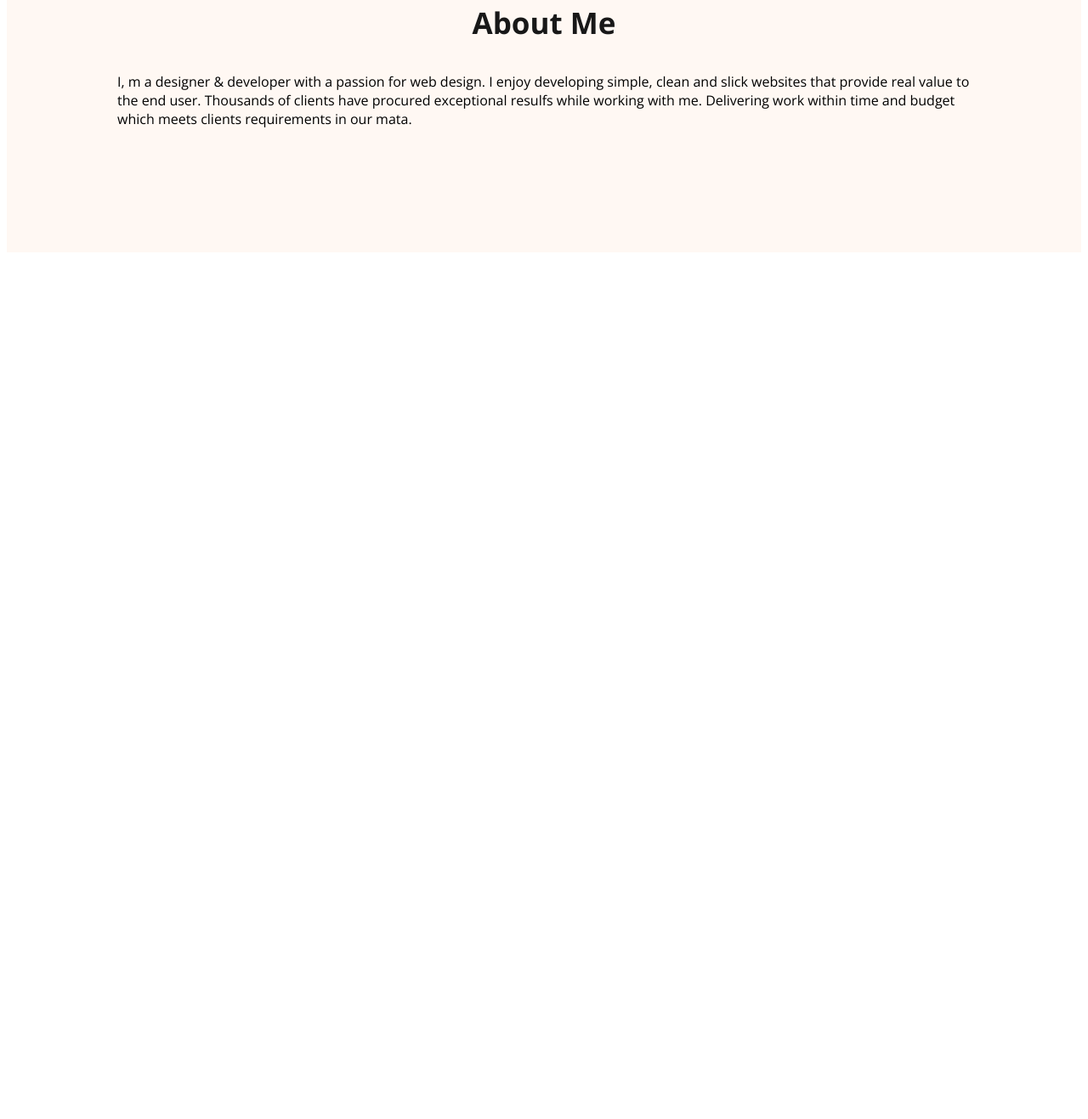
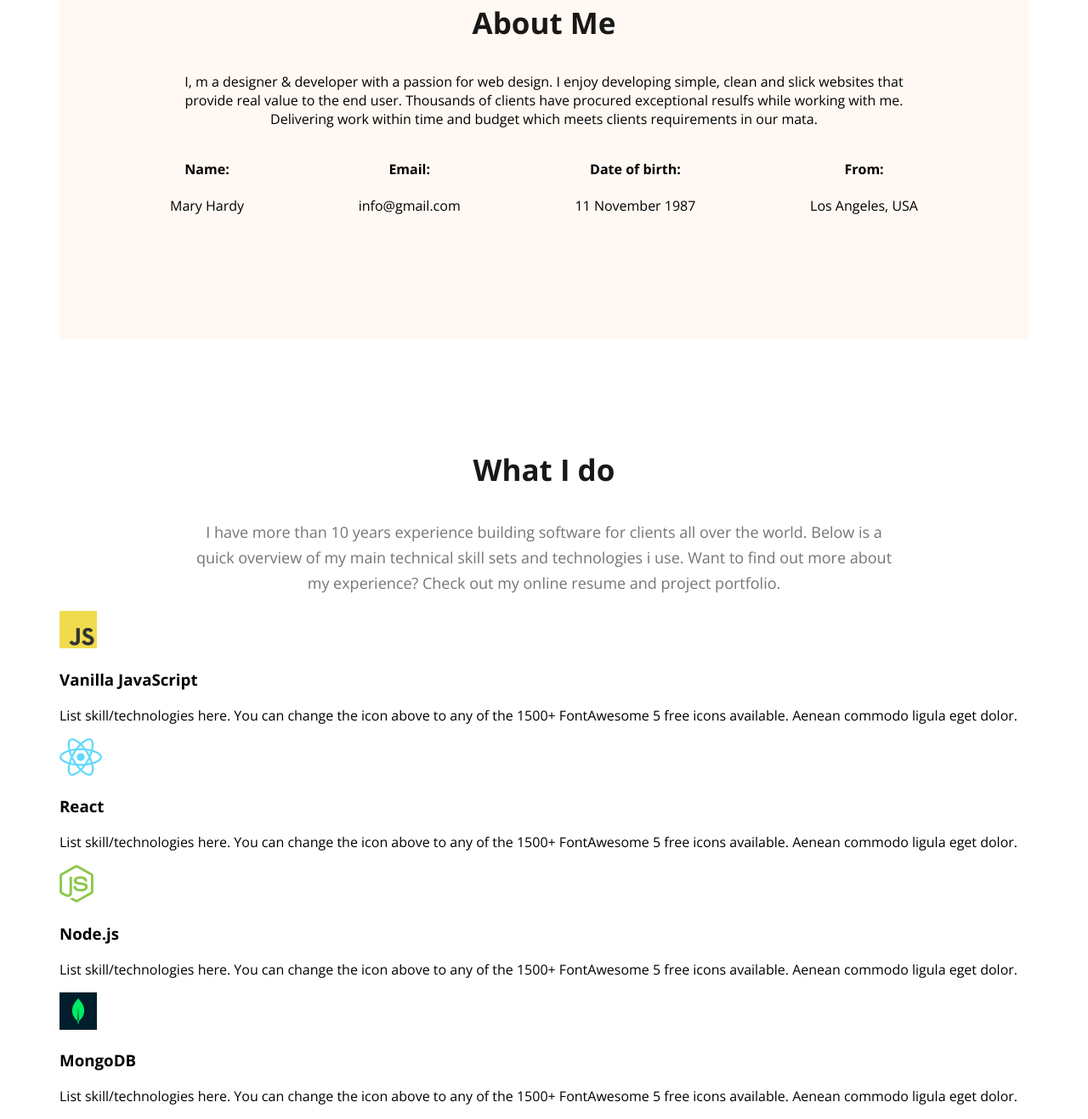
Before and after one commit to Muhammadshipon/web-developer-portfolio, a plain HTML site: page index.html in a window 1280 px wide. Shown: the part 1060-2377 px from the top of the page at 85% size. Before the commit the page ends 1487 px from the top, so only its background shows below. Drawn offline with nearby package versions, Linux system fonts and the light colour scheme; a web font is replaced by a local one.

Commit message:
section added

```diff
--- a/Styles/porfolio.css
+++ b/Styles/porfolio.css
@@ -1,7 +1,8 @@
 /*Common share style*/
 
 *{font-family: 'Bungee Spice', sans-serif;
-  font-family: 'Open Sans', sans-serif;}
+  font-family: 'Open Sans', sans-serif;
+box-sizing: border-box;}
 
   .primary-color{color:#FD6E0A;}
 
@@ -75,7 +76,17 @@ margin-bottom: 20px;}
  /*Main section style*/
 
  /*about section style*/
+
+ main{max-width: 1140px;
+margin: 0px auto;}
  .about{padding: 130px;
 background:#FFF8F3;
 border-radius: 10x;
-margin:130px 0px;}
+margin:130px 0px;
+text-align: center;}
+.about-info-container{
+  display: flex;justify-content: space-between;
+}
+about-info{text-align: center;}
+
+#p-1{padding: 0px 150px;}
--- a/index.html
+++ b/index.html
@@ -33,11 +33,65 @@
   <img src="images/hardy.png" alt="" class="profile-pic">
 </div>
   </header>
+
+
   <main>
+
 <section class="about">
   <h3 class="section-title">About Me</h3>
   <p class="section-description">I, m a designer & developer with a passion for web design. I enjoy developing simple, clean and slick websites that provide real value to the end user. Thousands of clients have procured exceptional resulfs while working with me. Delivering work within time and budget which meets clients requirements in our mata.</p>
 
+  <div class="about-info-container">
+  <div class="about-inf0">
+  <h4 class="info-title">Name:
+     </h4>
+  <p class="info-discription">Mary Hardy</p>
+</div>
+<div class="about-info">
+  <h4 class="info-title">Email:
+    </h4>
+  <p class="info-discription">info@gmail.com</p>
+</div>
+<div class="about-info">
+  <h4 class="info-title">Date of birth:
+    </h4>
+  <p class="info-discription">11 November 1987</p>
+</div>
+<div class="about-info">
+  <h4 class="info-title">From:
+    </h4>
+  <p class="info-discription">Los Angeles, USA</p>
+</div>
+</div>
+
+</section>
+<!--What I do-->
+<section>
+  <h3 class="section-title">What I do</h3>
+  <p  class="section-discription" id="p-1">I have more than 10 years experience building software for clients all over the world. Below is a quick overview of my main technical skill sets and technologies i use. Want to find out more about my experience? Check out my online resume and project portfolio.</p>
+
+  <div class="skill-container">
+    <div class="skill">
+      <img src="images/icons/js.png" alt="">
+      <h3 class="skill-title">Vanilla JavaScript</h3>
+      <p class="skill-discription">List skill/technologies here. You can change the icon above to any of the 1500+ FontAwesome 5 free icons available. Aenean commodo ligula eget dolor.</p>
+    </div>
+    <div class="skill">
+      <img src="images/icons/react.png" alt="">
+      <h3 class="skill-title">React</h3>
+      <p class="skill-discription">List skill/technologies here. You can change the icon above to any of the 1500+ FontAwesome 5 free icons available. Aenean commodo ligula eget dolor.</p>
+    </div>
+    <div class="skill">
+      <img src="images/icons/nodejs.png" alt="">
+      <h3 class="skill-title">Node.js</h3>
+      <p class="skill-discription">List skill/technologies here. You can change the icon above to any of the 1500+ FontAwesome 5 free icons available. Aenean commodo ligula eget dolor.</p>
+    </div>
+    <div class="skill">
+      <img src="images/icons/mongo.png" alt="">
+      <h3 class="skill-title">MongoDB</h3>
+      <p class="skill-discription">List skill/technologies here. You can change the icon above to any of the 1500+ FontAwesome 5 free icons available. Aenean commodo ligula eget dolor.</p>
+    </div>
+  </div>
 </section>
   </main>
   <footer>
```
